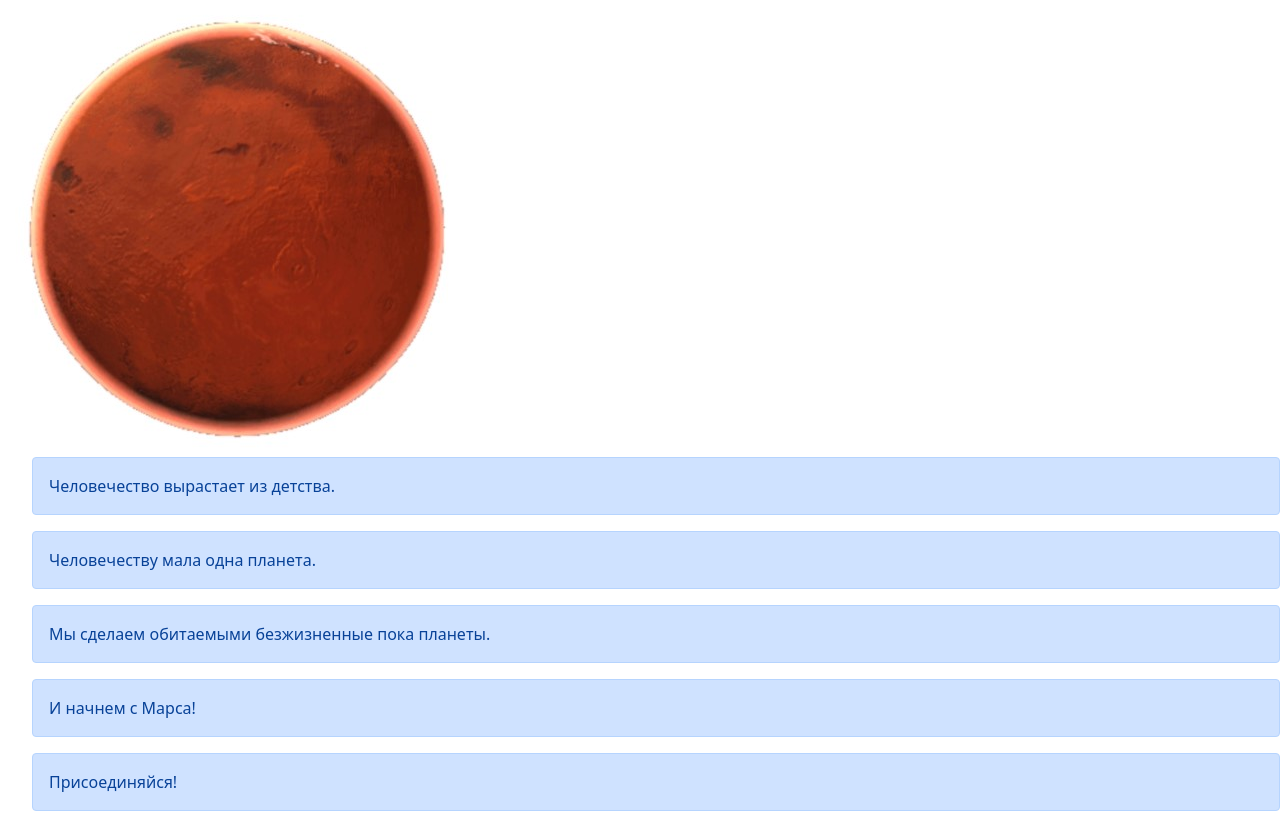
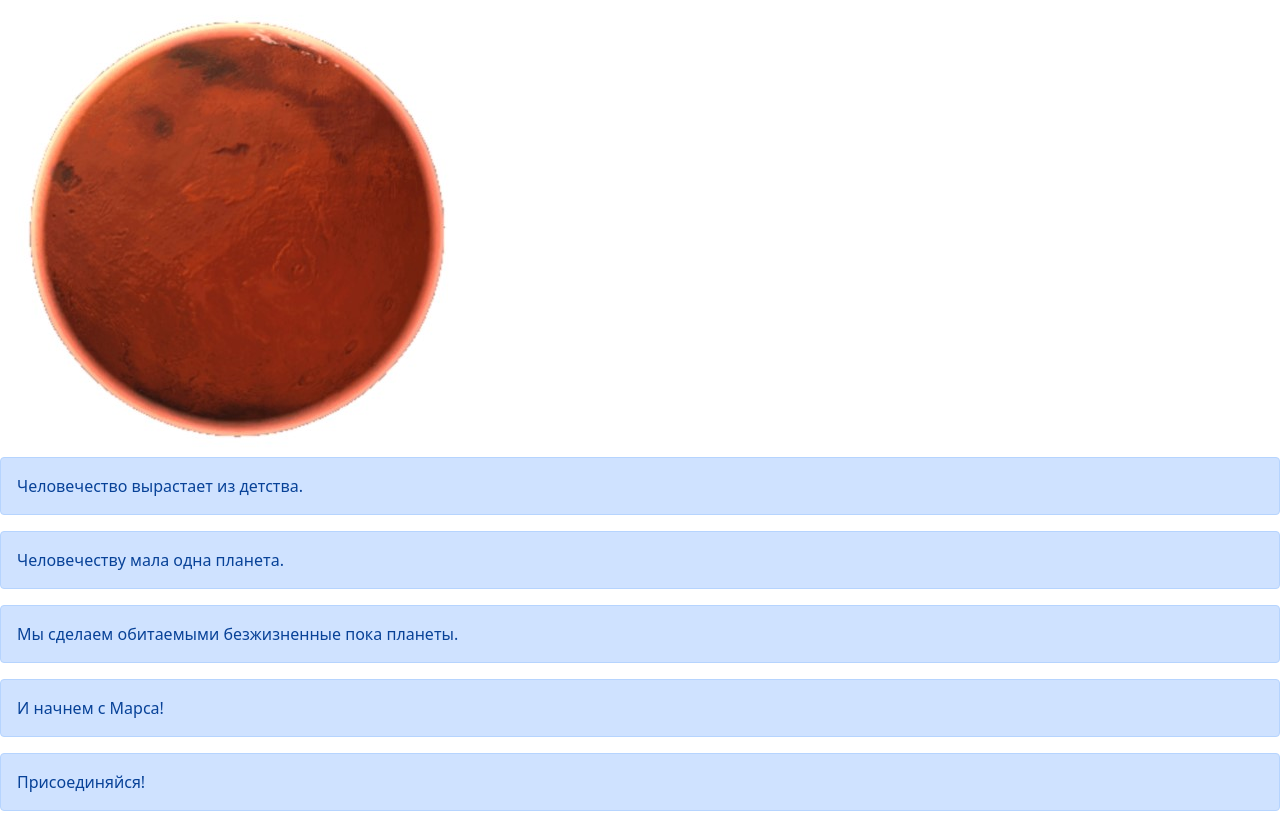
Before and after one commit to fairytallee/WEB, a Flask app: page /promotion_image in a window 1280 px wide. Shown: the part 57-884 px from the top of the page. Run offline with Flask 2, Linux system fonts and the light colour scheme.

Commit message:
version 1.3.2

```diff
--- a/main.py
+++ b/main.py
@@ -55,8 +55,7 @@ def promotion_image():
                         href="https://cdn.jsdelivr.net/npm/bootstrap@5.0.0-beta1/dist/css/bootstrap.min.css"
                         integrity="sha384-giJF6kkoqNQ00vy+HMDP7azOuL0xtbfIcaT9wjKHr8RbDVddVHyTfAAsrekwKmP1"
                         crossorigin="anonymous">
-
-                        <link rel="stylesheet" type="text/css" href="{url_for('static', filename='css/style.css')}" />
+                        <link rel="stylesheet" type="text/css" href="{url_for('static', filename='css/style.css')}"/>
                         <title>Колонизация</title>
                       </head>
                       <body>
--- a/static/css/style.css
+++ b/static/css/style.css
@@ -1,7 +1,14 @@
 h1 {
-   color: red;
+    color: red;
 }
 
 li {
+    list-style-type: none; /* Убираем маркеры */
+}
+
+ul {
+    padding-left: 0;
     list-style-type: none;
+    margin-left: 0; /* Отступ слева в браузере IE и Opera */
+    padding-left: 0; /* Отступ слева в браузере Firefox, Safari, Chrome */
 }
```
